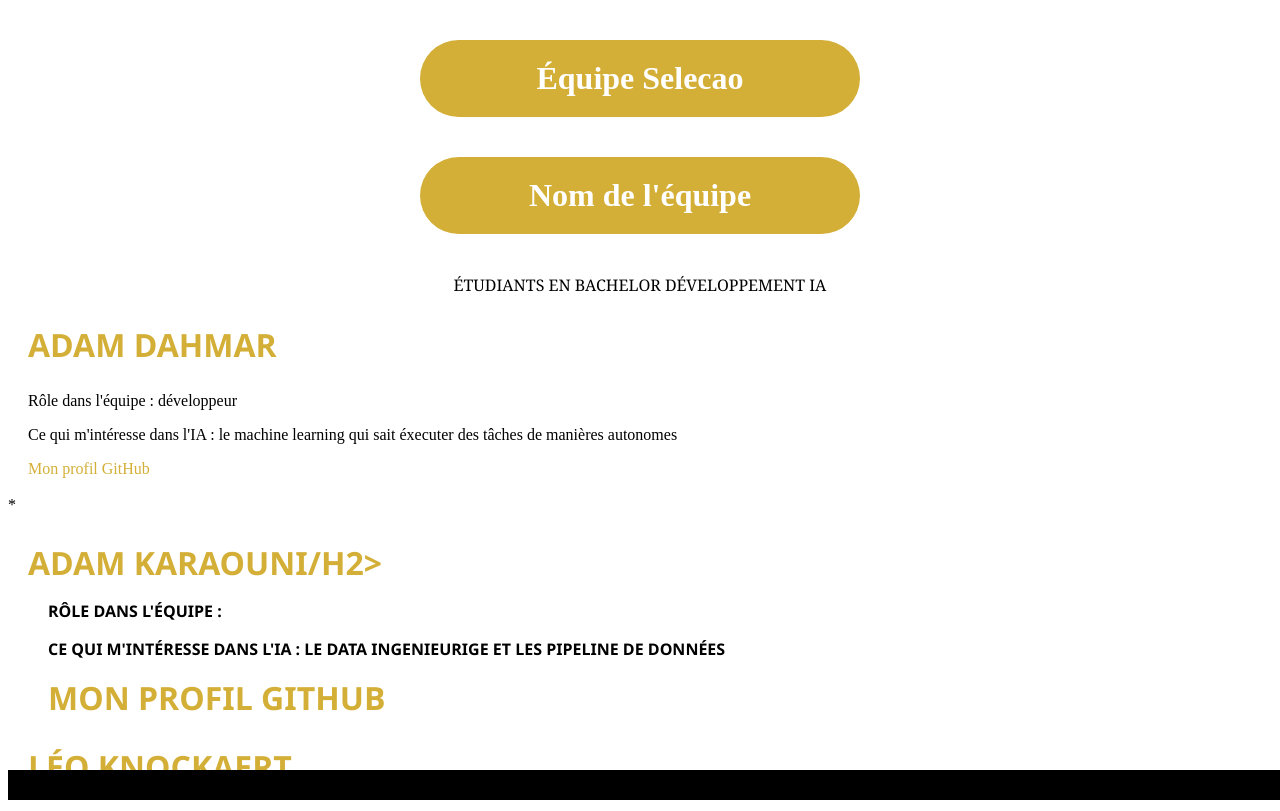
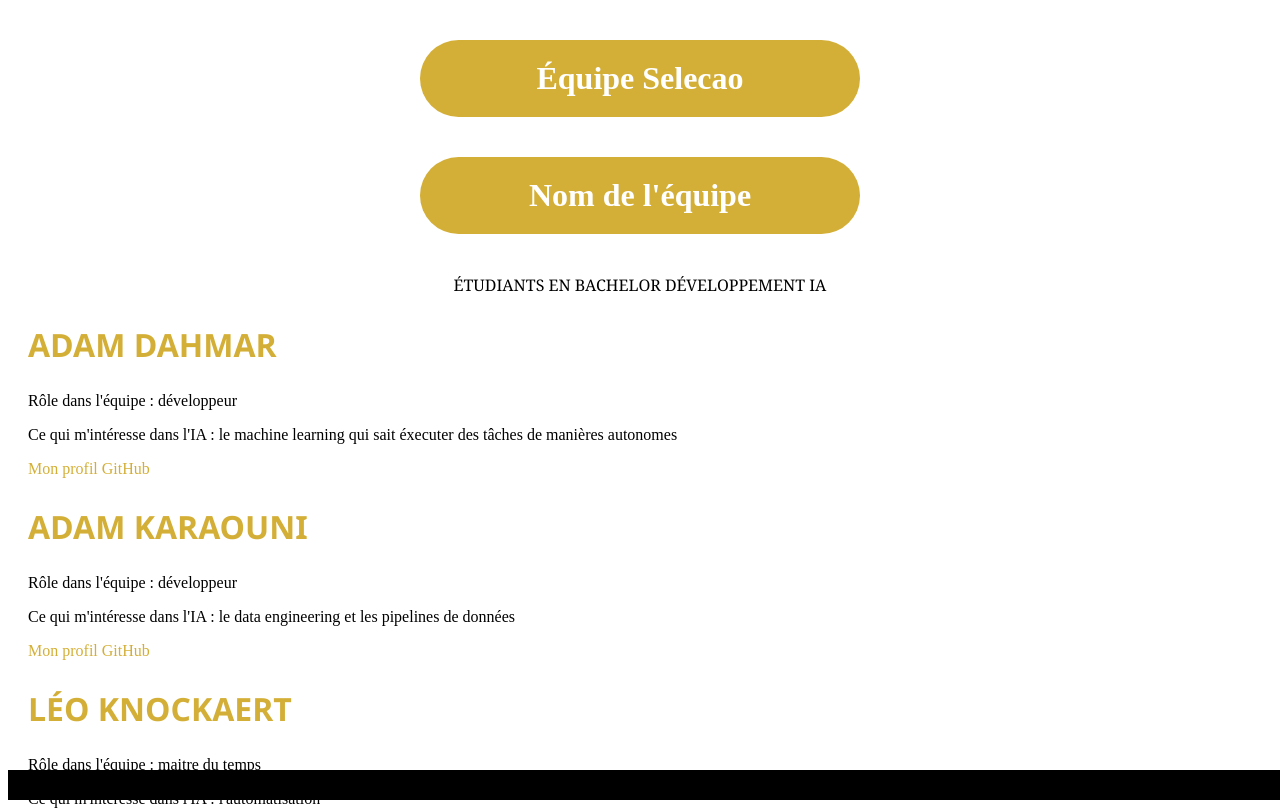
Before and after one commit to Selecao-bachelor-ia/tp1, a plain HTML site: page index.html in a window 1280 px wide. Shown: the top 811 px of the page. Drawn offline with Linux system fonts and the light colour scheme.

Commit message:
Refactor Adam KARAOUNI section in index.html

```diff
--- a/index.html
+++ b/index.html
@@ -20,14 +20,12 @@
   <p>Ce qui m'intéresse dans l'IA : le machine learning qui sait éxecuter des tâches de manières autonomes</p>
   <a href="https://github.com/pseudo">Mon profil GitHub</a>
 </section>
-    <!-- Adam KARAOUNI -->
-</br>
-    <!-- SECTION MEMBRE 1 -->
-    <section class="membre">*
-        <h2>Adam KARAOUNI/h2>
-        <p>Rôle dans l'équipe : </p>
-        <p>Ce qui m'intéresse dans l'IA : Le data ingenieurige et les pipeline de données</p>
-        <a href="https://github.com/adamkaraouni14-wq">Mon profil GitHub</a>
+       <!-- Adam KARAOUNI -->
+    <section class="membre">
+      <h2>Adam KARAOUNI</h2>
+      <p>Rôle dans l'équipe : développeur</p>
+      <p>Ce qui m'intéresse dans l'IA : le data engineering et les pipelines de données</p>
+      <a href="https://github.com/adamkaraouni14-wq">Mon profil GitHub</a>
     </section>
 
     <!-- Léo KNOCKAERT -->
```
